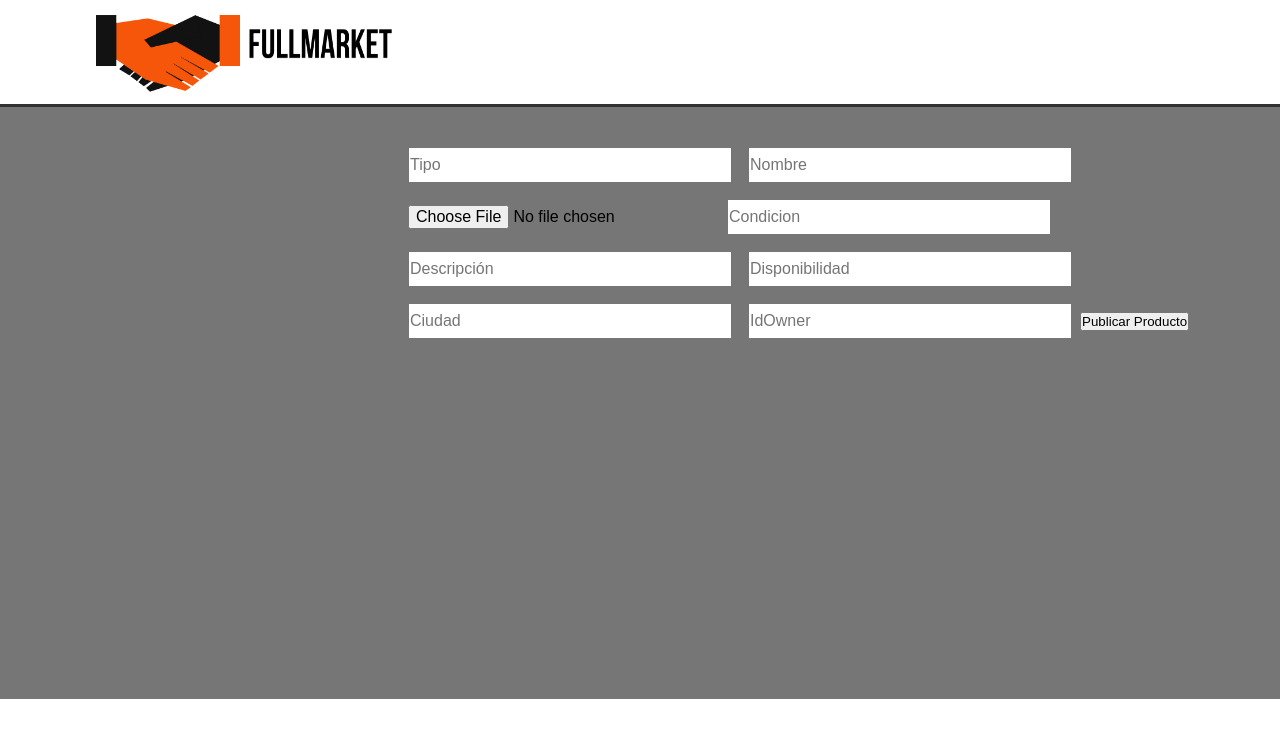
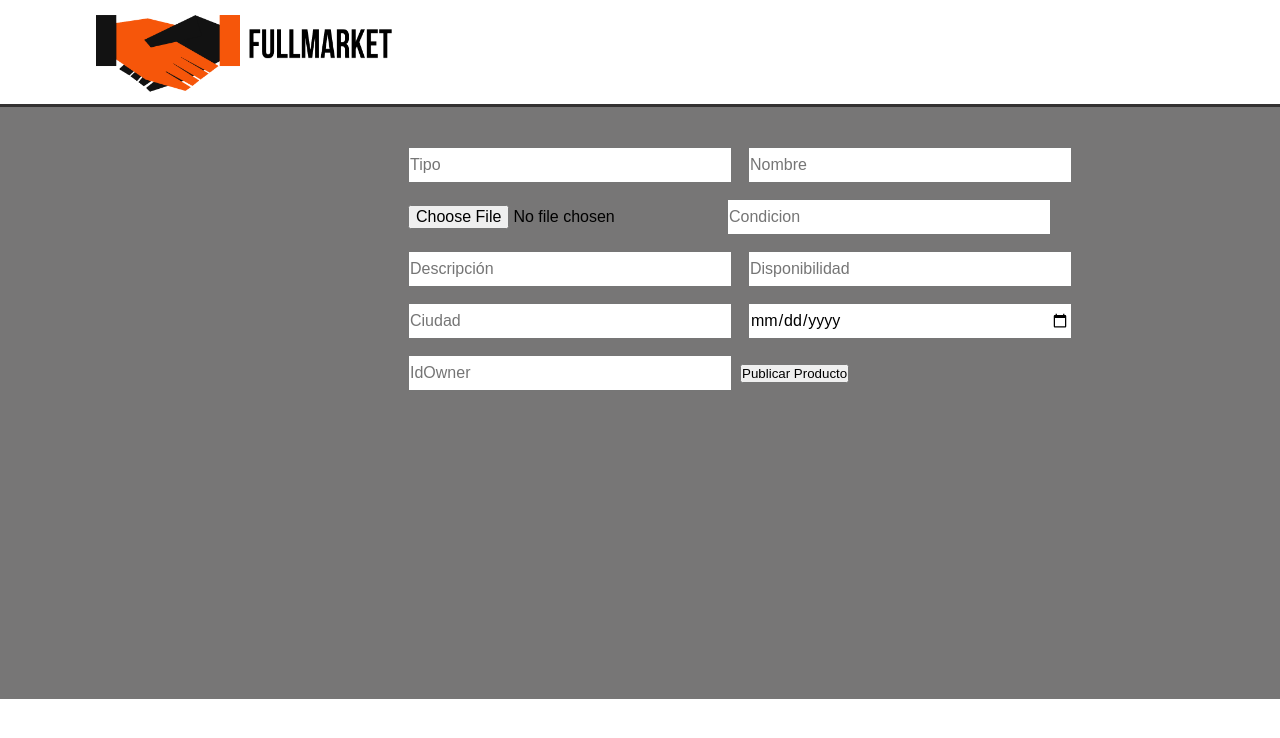
Before and after one commit to NataliaSierra/MyFullMarket, a React (Create React App) app: page /AddNewProduct in a window 1280 px wide. Shown: the top 738 px of the page. Built offline with nearby package versions, Linux system fonts and the light colour scheme.

Commit message:
Adding Register #09 [16052022]

```diff
--- a/src/Components/Layout/AddProduct-Layouts-Components/LayoutInputProduct/LayoutInputProduct.jsx
+++ b/src/Components/Layout/AddProduct-Layouts-Components/LayoutInputProduct/LayoutInputProduct.jsx
@@ -107,6 +107,14 @@ export const LayoutInputProduct = () => {
 
         <UInputProduct
           classInput="inputAddProduct"
+          typeInput="date"
+          nameInput="date"
+          valueInput={date}
+          onChange={(e) => setDate(e.target.value)}
+          placeholder="Date"/>
+
+        <UInputProduct
+          classInput="inputAddProduct"
           typeInput="idOwner"
           nameInput="idOwner"
           valueInput={idOwner}
```
Also changed, not shown: src/Components/Layout/Register-Layouts-Components/LayoutRegisterHeader/LayoutRegisterHeader.jsx (added, +9 -0 lines), src/Components/UI/Register-UI-Components/UIBodyRegister/UIBodyRegister.jsx (added, +8 -0 lines), src/Components/Pages/Register-Page/RegisterPage.jsx (added), 1 other file (tests, documents, lock files or other folders).
